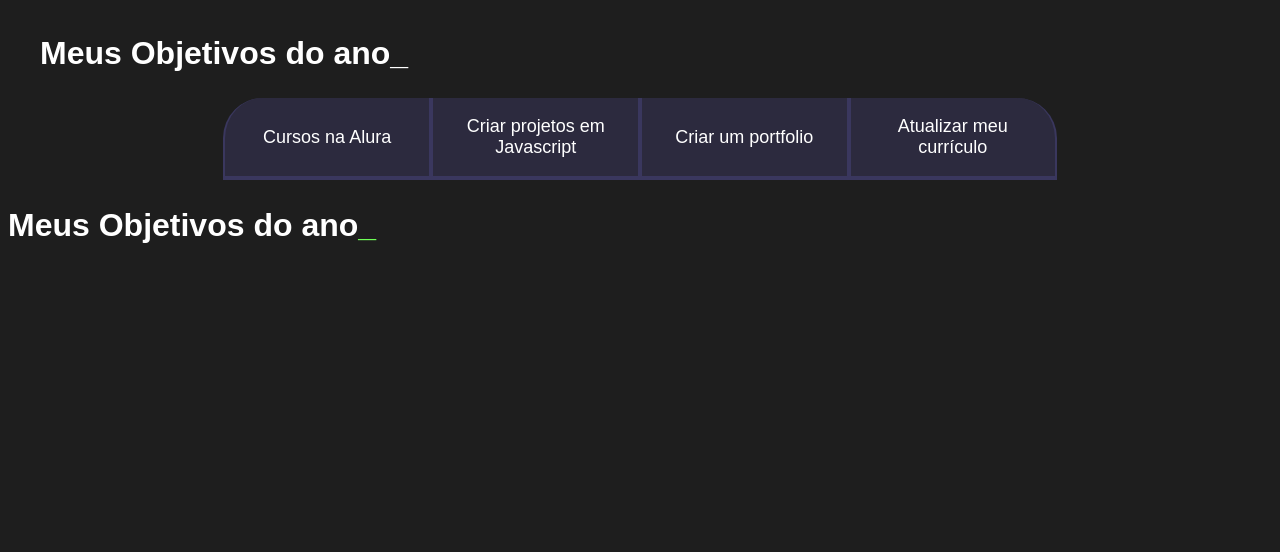
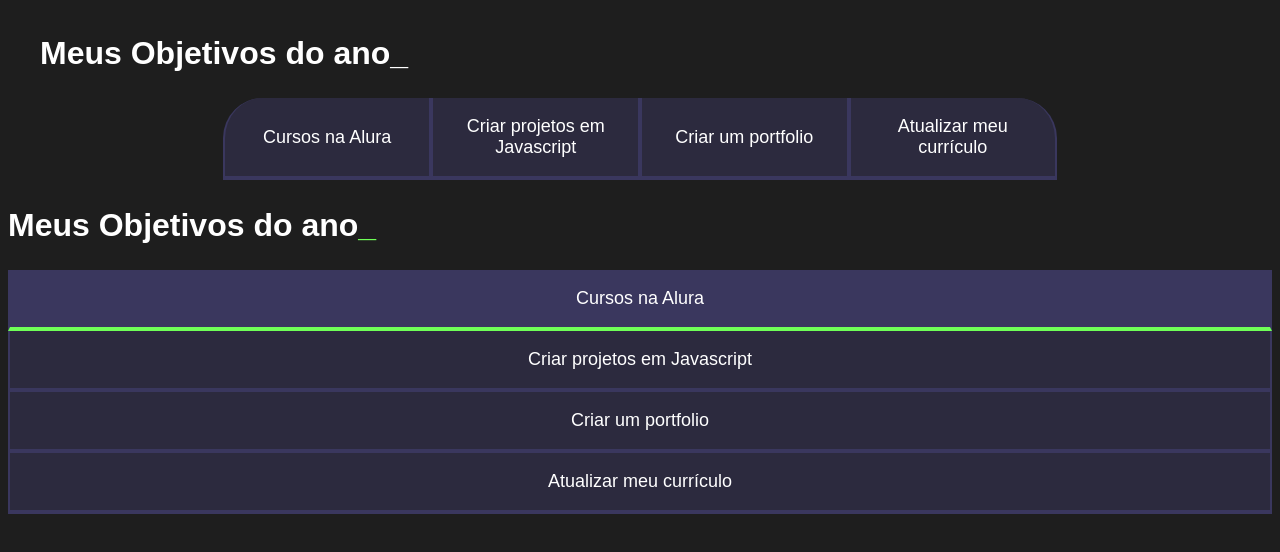
Before and after one commit to all-game-xupa/gb-ingui-a, a plain HTML site: page index.html in a window 1280 px wide. Drawn offline with Linux system fonts and the light colour scheme.

Commit message:
Update index.html

```diff
--- a/index.html
+++ b/index.html
@@ -32,3 +32,8 @@
  </section>
 <link rel="stylesheet" href="style.css">
 <h2 class="titulo-principal">Meus Objetivos do ano<span>_</span></h2>
+<button class="botao ativo">Cursos na Alura</button>
+<button class="botao">Criar projetos em Javascript</button>
+<button class="botao">Criar um portfolio</button>
+<button class="botao">Atualizar meu currículo</button>
+<script src="main.js"></script>
```
